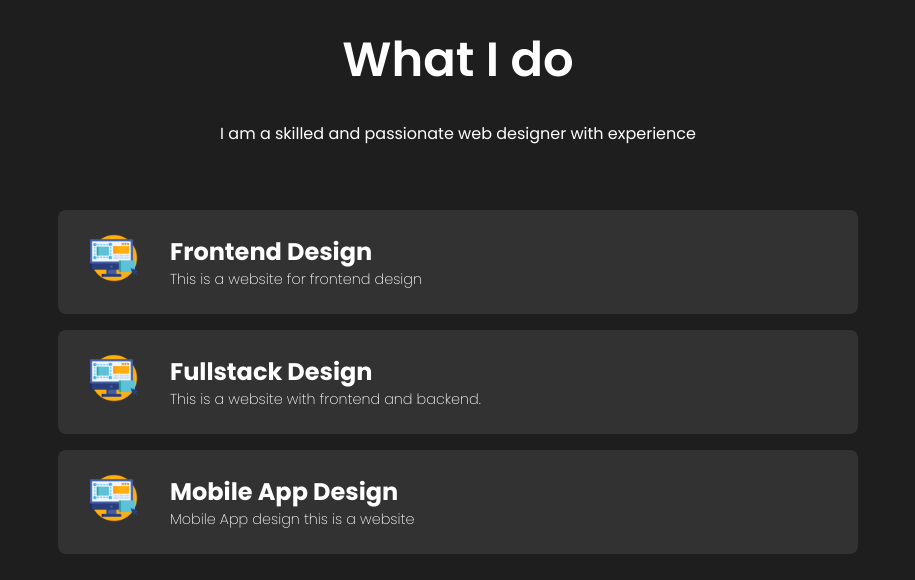
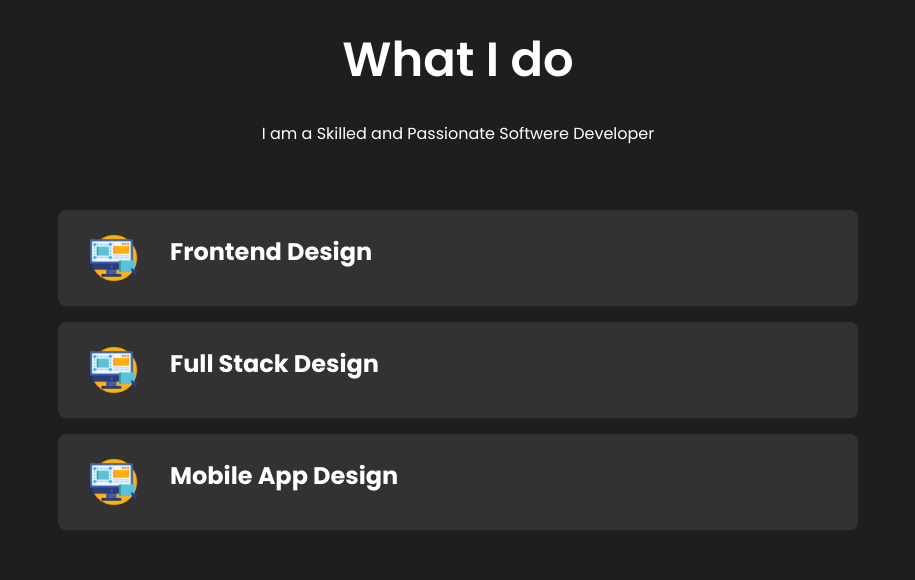
Before and after one commit to Rfs12/Portfolio, a React (Create React App) app in the folder my-portfolio/: page / in a window 1280 px wide. Shown: the part 840-1420 px from the top of the page, without its empty margins (182-1097 px from the left). Built offline with nearby package versions, Linux system fonts and the light colour scheme.

Commit message:
Update skills.js

```diff
--- a/my-portfolio/src/components/Skills/skills.js
+++ b/my-portfolio/src/components/Skills/skills.js
@@ -5,27 +5,24 @@ const Skills = () => {
   return (
     <section id='skills'>
     <span className="skilltitle">What I do</span><br/>
-    <span className="skilldesc">I am a skilled and passionate web designer with experience</span>
+    <span className="skilldesc">I am a Skilled and Passionate Softwere Developer</span>
     <div className="skillbars">
         <div className='skillbar'>
             <img src={webimg} alt="Web design" className="skillbarimg"/>
             <div className="skillbartext">
                 <h2>Frontend Design</h2>
-                <p>This is a website for frontend design</p>
             </div>
         </div>
         <div className='skillbar'>
             <img src={webimg} alt="Fullstack" className="skillbarimg"/>
             <div className="skillbartext">
-                <h2>Fullstack Design</h2>
-                <p>This is a website with frontend and backend.</p>
+                <h2>Full Stack Design</h2>
             </div>
         </div>
         <div className='skillbar'>
             <img src={webimg} alt="App design" className="skillbarimg"/>
             <div className="skillbartext">
                 <h2>Mobile App Design</h2>
-                <p>Mobile App design this is a website</p>
             </div>
         </div>
     </div>
```
